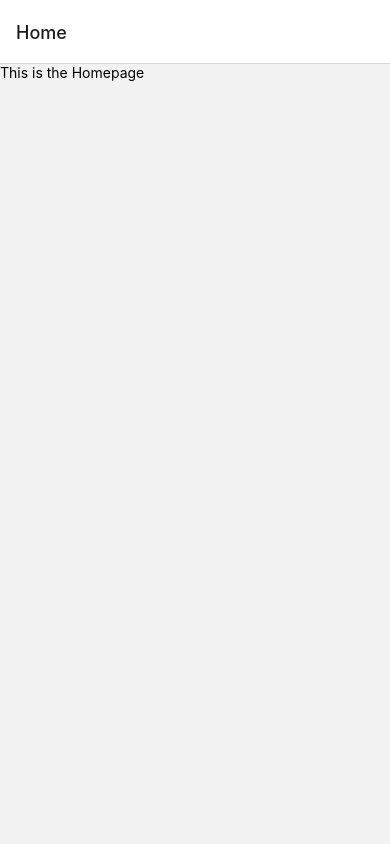
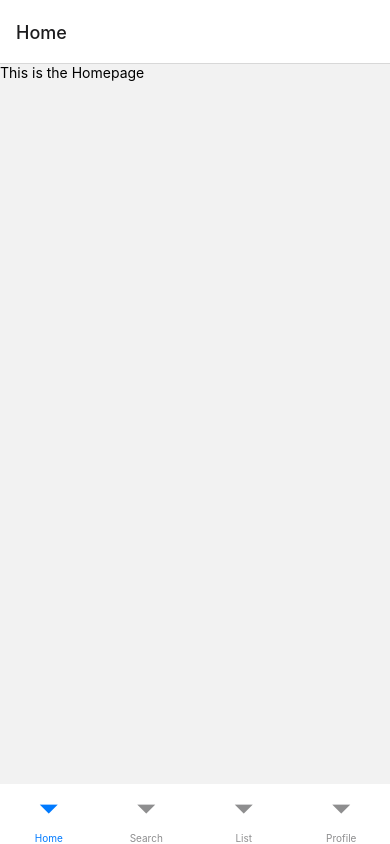
Before and after one commit to mog-rn/movie-hangouts, a React Native app: screen / in a window 390 px wide. Built offline with nearby package versions, Linux system fonts and the light colour scheme.

Commit message:
[navigation]: completed the navigation configuration for the tapp

```diff
--- /dev/null
+++ b/src/constants/ScreenNames.ts
@@ -0,0 +1,14 @@
+// Screen Names
+export enum screen_names {
+    HOME = 'Home',
+    LOGIN = 'LoginScreen',
+    REGISTER = 'RegisterScreen',
+    FORGOT_PASSWORD = 'ForgotPasswordScreen',
+    RESET_PASSWORD = 'ResetPasswordScreen',
+    PROFILE = 'Profile',
+    SETTINGS = 'SettingsScreen',
+    ABOUT = 'AboutScreen',
+    LIST = 'List',
+    SEARCH = 'Search',
+    HOMETABS = 'BottomTabNavigator',
+}
--- a/src/navigation/BottomTabsNavigator.tsx
+++ b/src/navigation/BottomTabsNavigator.tsx
@@ -1,7 +1,56 @@
+import { createBottomTabNavigator } from "@react-navigation/bottom-tabs";
+import { screen_names } from "../constants/ScreenNames";
+
+// Screens
+import Profile from "../screens/ProfileScreen";
+import HomeScreen from "../screens/HomeScreen";
+import ListScreen from "../screens/ListScreen";
+import SearchScreen from "../screens/SearchScreen";
+
+// icons
+import { SparklesIcon } from "react-native-heroicons/solid";
+import {
+  HomeIcon as HomeIconOutline,
+  UserCircleIcon,
+} from "react-native-heroicons/outline";
+
+const Tab = createBottomTabNavigator();
+
 const BottomTabsNavigator = () => {
-    return (
+  return (
+    <Tab.Navigator
+      screenOptions={{
+        tabBarStyle: {
+          position: "absolute",
+          backgroundColor: "#fff",
+          borderTopWidth: 0,
+          elevation: 0,
+          height: 60,
+        },
+      }}
+    >
+      <Tab.Screen
+        name={screen_names.HOME}
+        component={HomeScreen}
+        // options={{
+        //   tabBarIcon: (props: {
+        //     focused: boolean;
+        //     color: string;
+        //     size: number;
+        //   }) => <HomeIconOutline color="#000" />,
+        // }}
+      />
+      <Tab.Screen name={screen_names.SEARCH} component={SearchScreen} />
+      <Tab.Screen name={screen_names.LIST} component={ListScreen} />
+      <Tab.Screen
+        name={screen_names.PROFILE}
+        component={Profile}
+        // options={{
+        //   tabBarIcon: () => <UserCircleIcon className="text-red-500" />,
+        // }}
+      />
+    </Tab.Navigator>
+  );
+};
 
-    )
-}
-
-export default BottomTabsNavigator
+export default BottomTabsNavigator;
--- a/src/navigation/MainStackNavigator.tsx
+++ b/src/navigation/MainStackNavigator.tsx
@@ -1,18 +1,24 @@
 // imports
-import React from 'react';
-import { createNativeStackNavigator } from '@react-navigation/native-stack';
-import Homepage from '../screens/Homepage';
+import React from "react";
+import { createNativeStackNavigator } from "@react-navigation/native-stack";
+import Homepage from "../screens/HomeScreen";
+import { screen_names } from "../constants/ScreenNames";
+import BottomTabsNavigator from "./BottomTabsNavigator";
 
 // Stack Navigator for the main app
-const Stack = createNativeStackNavigator()
+const Stack = createNativeStackNavigator();
 
 const MainStackNavigator = () => {
-    return (
-        <Stack.Navigator>
-            <Stack.Screen name="Home" component={Homepage} />
-        </Stack.Navigator>
-    )
-}
+  return (
+    <Stack.Navigator>
+      {/* <Stack.Screen name="Home" component={Homepage} /> */}
+      <Stack.Screen
+        name={screen_names.HOMETABS}
+        component={BottomTabsNavigator}
+        options={{ headerShown: false }}
+      />
+    </Stack.Navigator>
+  );
+};
 
-
-export default MainStackNavigator
+export default MainStackNavigator;
```
Also changed, not shown: src/screens/HomeScreen.tsx (renamed from src/screens/Homepage.tsx), src/screens/ListScreen.tsx (renamed from src/screens/List.tsx), src/screens/ProfileScreen.tsx (renamed from src/screens/Profile.tsx), src/screens/SearchScreen.tsx (renamed from src/screens/Search.tsx).
